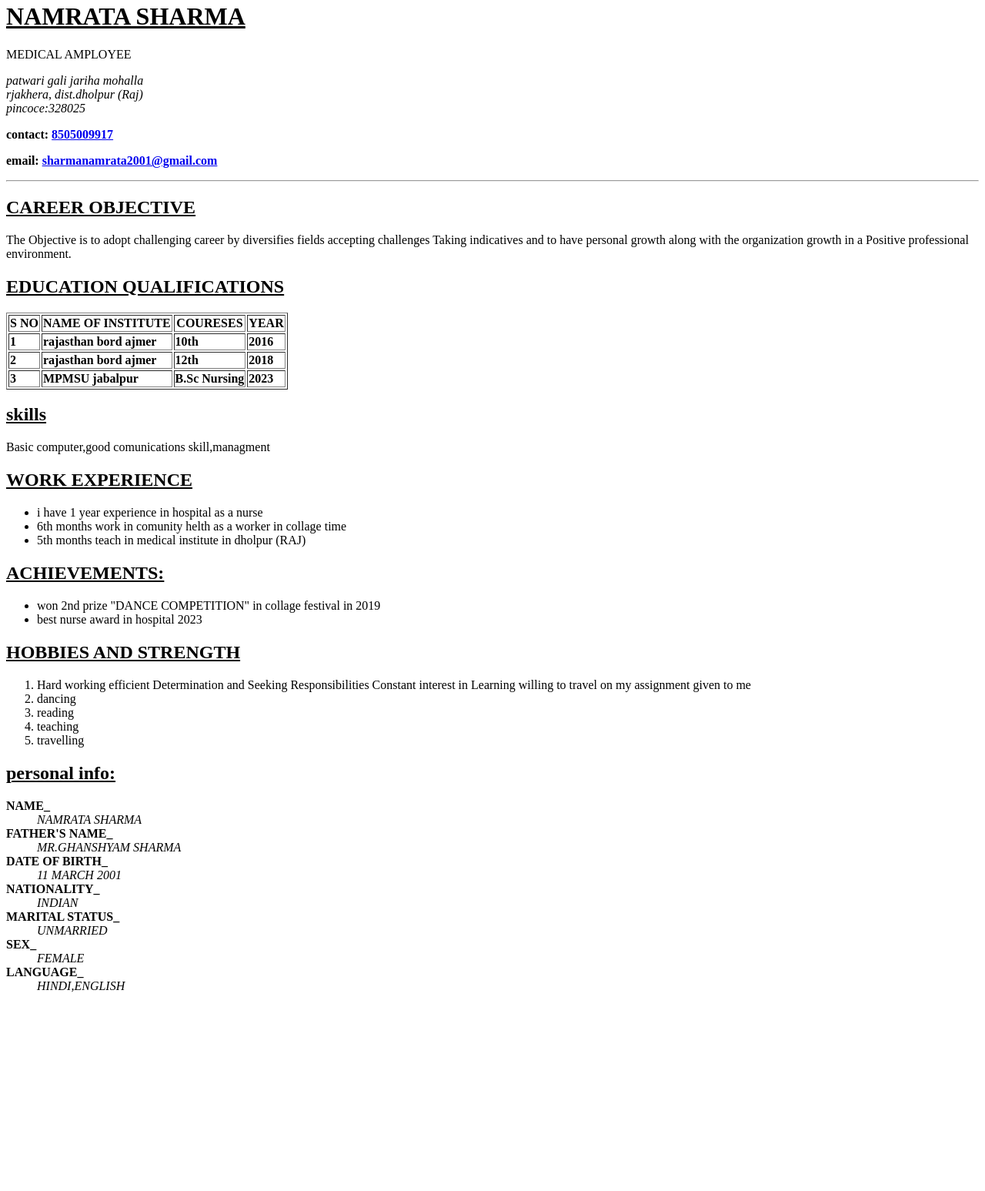
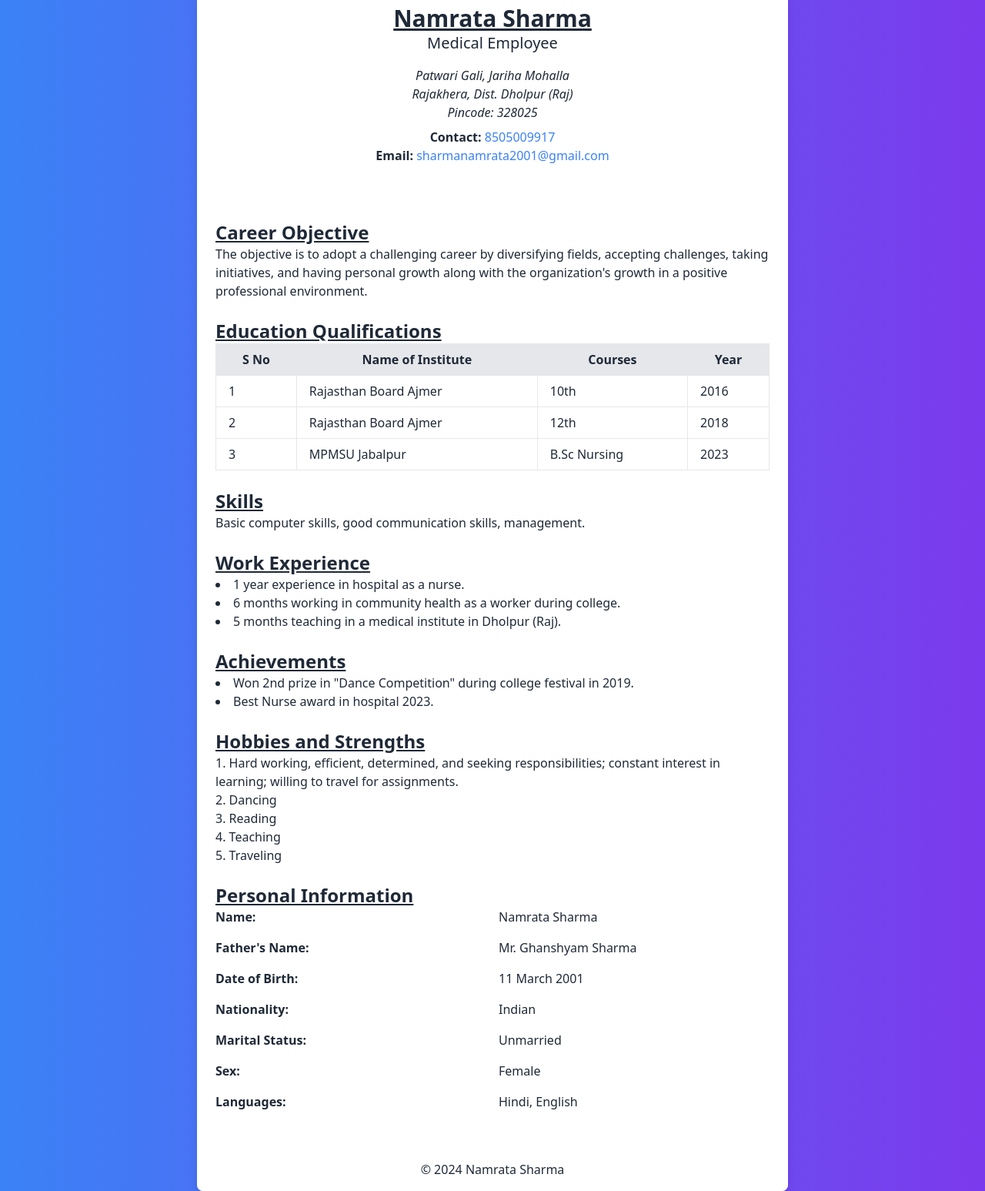
Before and after one commit to codingsrk8619/rsueme, a plain HTML site: page index.html in a window 1280 px wide. Shown: the part 18-1565 px from the top of the page at 77% size. Before the commit the page ends 1324 px from the top, so only its background shows below. Drawn offline with nearby package versions, Linux system fonts and the light colour scheme.

Commit message:
Update index.html

```diff
--- a/index.html
+++ b/index.html
@@ -3,123 +3,124 @@
 <head>
     <meta charset="UTF-8">
     <meta name="viewport" content="width=device-width, initial-scale=1.0">
-    <title>resuame</title>
-    <link rel="stylesheet" href="./style.css">
+    <title>Resume</title>
+    <link href="https://cdn.jsdelivr.net/npm/tailwindcss@2.2.19/dist/tailwind.min.css" rel="stylesheet">
 </head>
-<body id="body">
-    <header>
-        <h1><STROng><U>NAMRATA SHARMA</U></STROng></h1>
-        <P>MEDICAL AMPLOYEE</P>
-        <P><ADdress>
-           patwari gali jariha mohalla <br>
-           rjakhera, dist.dholpur (Raj) <br>
-           pincoce:328025
-        </ADdress></P>
-        <p><strong>
-            contact: <a href="TEL:8505009917">8505009917</a>
-        </strong></p>
-        <p><strong>
-            email: <a href="mailto:sharmanamrata2001@.com">sharmanamrata2001@gmail.com</a>
-        </strong>
-    </header><hr>
-    <main>
-        <section id="career">
-            <h2><strong>
-                <u>CAREER OBJECTIVE</u>
-            </strong></h2>
-            <p>The Objective is to adopt challenging career by diversifies fields accepting challenges
-                Taking indicatives and to have personal growth along with the organization growth in a
-                Positive professional environment.</p>
-        </section>
-        <section id="educations qualifications">
-            <h2>
-                <strong>
-                    <u>EDUCATION QUALIFICATIONS</u> </h2>
-                    <TABle border="1">
-                        <TR>
-                            <TH>S NO</TH>
-                            <TH>NAME OF INSTITUTE</TH>
-                            <TH>COURESES</TH>
-                            <TH>YEAR</TH>
-                        </TR>
-                        <TR>
-                            <TD>1</TD>
-                            <TD>rajasthan bord ajmer </TD>
-                            <TD>10th</TD>
-                            <TD>2016</TD>
-                        </TR>
-                        <TR>
-                            <td>2</td>
-                            <td>rajasthan bord ajmer</td>
-                            <td>12th</td>
-                            <td>2018</td>
-                        </TR>
-                        <TR>
-                            <td>3</td>
-                            <td>MPMSU jabalpur</td>
-                            <td>B.Sc Nursing</td>
-                            <td>2023</td>
-                        </TR>
-                    </TABle>
-                </strong>
+<body class="bg-gradient-to-r from-blue-500 to-purple-600 text-gray-800">
+    <div class="max-w-3xl mx-auto bg-white shadow-lg rounded-lg overflow-hidden">
+        <header class="p-6">
+            <h1 class="text-3xl font-bold text-center underline">Namrata Sharma</h1>
+            <p class="text-xl text-center">Medical Employee</p>
+            <address class="text-center mt-4">
+                Patwari Gali, Jariha Mohalla <br>
+                Rajakhera, Dist. Dholpur (Raj) <br>
+                Pincode: 328025
+            </address>
+            <p class="text-center mt-2">
+                <strong>Contact:</strong> <a href="tel:8505009917" class="text-blue-500">8505009917</a>
+            </p>
+            <p class="text-center">
+                <strong>Email:</strong> <a href="mailto:sharmanamrata2001@gmail.com" class="text-blue-500">sharmanamrata2001@gmail.com</a>
+            </p>
+        </header>
 
+        <main class="p-6">
+            <section class="my-6">
+                <h2 class="text-2xl font-semibold underline">Career Objective</h2>
+                <p>The objective is to adopt a challenging career by diversifying fields, accepting challenges, taking initiatives, and having personal growth along with the organization's growth in a positive professional environment.</p>
+            </section>
 
-        </section>
-        <section id="skills">
-            <h2><strong><u>skills</u></strong></h2>
-            <p>Basic computer,good comunications skill,managment</p>
+            <section class="my-6">
+                <h2 class="text-2xl font-semibold underline">Education Qualifications</h2>
+                <table class="min-w-full bg-white border border-gray-300">
+                    <thead>
+                        <tr class="bg-gray-200">
+                            <th class="py-2 px-4 border">S No</th>
+                            <th class="py-2 px-4 border">Name of Institute</th>
+                            <th class="py-2 px-4 border">Courses</th>
+                            <th class="py-2 px-4 border">Year</th>
+                        </tr>
+                    </thead>
+                    <tbody>
+                        <tr>
+                            <td class="py-2 px-4 border">1</td>
+                            <td class="py-2 px-4 border">Rajasthan Board Ajmer</td>
+                            <td class="py-2 px-4 border">10th</td>
+                            <td class="py-2 px-4 border">2016</td>
+                        </tr>
+                        <tr>
+                            <td class="py-2 px-4 border">2</td>
+                            <td class="py-2 px-4 border">Rajasthan Board Ajmer</td>
+                            <td class="py-2 px-4 border">12th</td>
+                            <td class="py-2 px-4 border">2018</td>
+                        </tr>
+                        <tr>
+                            <td class="py-2 px-4 border">3</td>
+                            <td class="py-2 px-4 border">MPMSU Jabalpur</td>
+                            <td class="py-2 px-4 border">B.Sc Nursing</td>
+                            <td class="py-2 px-4 border">2023</td>
+                        </tr>
+                    </tbody>
+                </table>
+            </section>
 
-        </section>
-        <section id="work experience">
-            <h2><strong><u>WORK EXPERIENCE</u></strong></h2>
-            <ul><li> i have 1 year experience in hospital as a nurse</li>
-                <li>6th months work in comunity helth  as a worker in collage time</li>
-                <li>5th months teach in medical institute in dholpur (RAJ)</li>
-            </ul>
+            <section class="my-6">
+                <h2 class="text-2xl font-semibold underline">Skills</h2>
+                <p>Basic computer skills, good communication skills, management.</p>
+            </section>
 
+            <section class="my-6">
+                <h2 class="text-2xl font-semibold underline">Work Experience</h2>
+                <ul class="list-disc list-inside">
+                    <li>1 year experience in hospital as a nurse.</li>
+                    <li>6 months working in community health as a worker during college.</li>
+                    <li>5 months teaching in a medical institute in Dholpur (Raj).</li>
+                </ul>
+            </section>
 
+            <section class="my-6">
+                <h2 class="text-2xl font-semibold underline">Achievements</h2>
+                <ul class="list-disc list-inside">
+                    <li>Won 2nd prize in "Dance Competition" during college festival in 2019.</li>
+                    <li>Best Nurse award in hospital 2023.</li>
+                </ul>
+            </section>
 
-        </section>
-        <section id="achievements">
-            <h2><strong><u>ACHIEVEMENTS:</u></strong></h2>
-            <UL><LI>won 2nd prize "DANCE COMPETITION" in collage festival in 2019</LI>
-                <li>best nurse award in hospital 2023 </li>
-            </UL>
+            <section class="my-6">
+                <h2 class="text-2xl font-semibold underline">Hobbies and Strengths</h2>
+                <ol class="list-decimal list-inside">
+                    <li>Hard working, efficient, determined, and seeking responsibilities; constant interest in learning; willing to travel for assignments.</li>
+                    <li>Dancing</li>
+                    <li>Reading</li>
+                    <li>Teaching</li>
+                    <li>Traveling</li>
+                </ol>
+            </section>
 
-        </section>
-        <section id="strength and HOBBIES">
-         <h2><strong><u>HOBBIES AND STRENGTH</u></strong></h2>
-         <P><OL><LI>Hard working efficient Determination and Seeking Responsibilities Constant interest in
-            Learning willing to travel on my assignment given to me</LI>
-            <LI>dancing</LI>
-            <LI>reading</LI>
-            <li>teaching</li>
-            <li>travelling</li>
+            <section class="my-6">
+                <h2 class="text-2xl font-semibold underline">Personal Information</h2>
+                <dl class="grid grid-cols-2 gap-4">
+                    <dt class="font-bold">Name:</dt>
+                    <dd>Namrata Sharma</dd>
+                    <dt class="font-bold">Father's Name:</dt>
+                    <dd>Mr. Ghanshyam Sharma</dd>
+                    <dt class="font-bold">Date of Birth:</dt>
+                    <dd>11 March 2001</dd>
+                    <dt class="font-bold">Nationality:</dt>
+                    <dd>Indian</dd>
+                    <dt class="font-bold">Marital Status:</dt>
+                    <dd>Unmarried</dd>
+                    <dt class="font-bold">Sex:</dt>
+                    <dd>Female</dd>
+                    <dt class="font-bold">Languages:</dt>
+                    <dd>Hindi, English</dd>
+                </dl>
+            </section>
+        </main>
 
-
-        </OL></P>
-
-
-
-        </section>
-        <section id="personal informations">
-            <h2><strong><u>personal info:</u></strong></h2>
-            <dl><dt><STRONG>NAME_</STRONG></dt>
-            <dd><EM>NAMRATA SHARMA</EM></dd>
-            <dt><STRONG>FATHER'S NAME_</STRONG></dt>
-            <dd><EM>MR.GHANSHYAM SHARMA</EM></dd>
-            <dt><STRONG>DATE OF BIRTH_</STRONG></dt>
-            <dd><EM>11 MARCH 2001</EM></dd>
-            <dt><STRONG>NATIONALITY_</STRONG></dt>
-            <dd><EM>INDIAN</EM></dd>
-            <dt><STRONG>MARITAL STATUS_</STRONG></dt>
-            <dd><EM>UNMARRIED</EM></dd>
-            <dt><STRONg>SEX_</STRONg></dt>
-            <dd><EM>FEMALE</EM></dd>
-            <dt><STRONG>LANGUAGE_</STRONG></dt>
-            <dd><EM>HINDI,ENGLISH</EM></dd></dl>
-        </section>
-    </main>
-    <footer></footer>
+        <footer class="bg-white text-center p-4 shadow-md">
+            <p>&copy; 2024 Namrata Sharma</p>
+        </footer>
+    </div>
 </body>
 </html>
```
